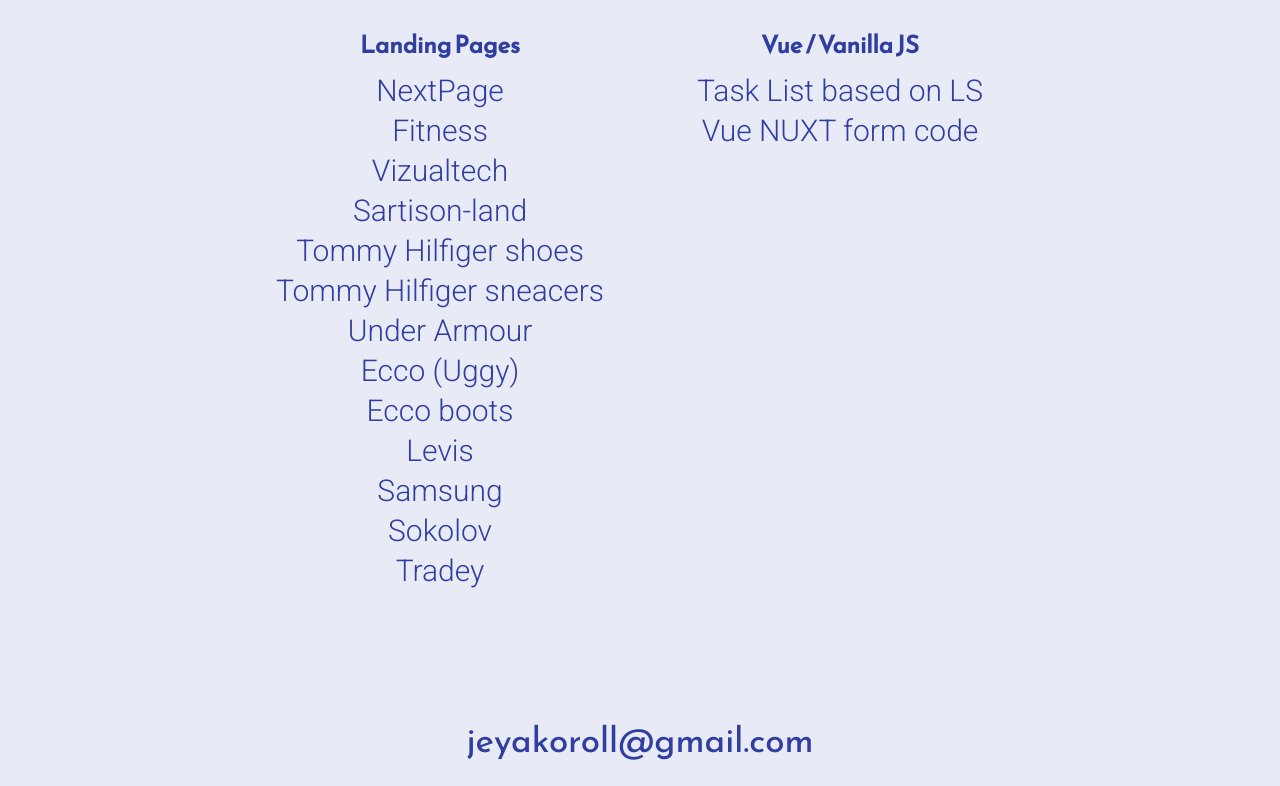
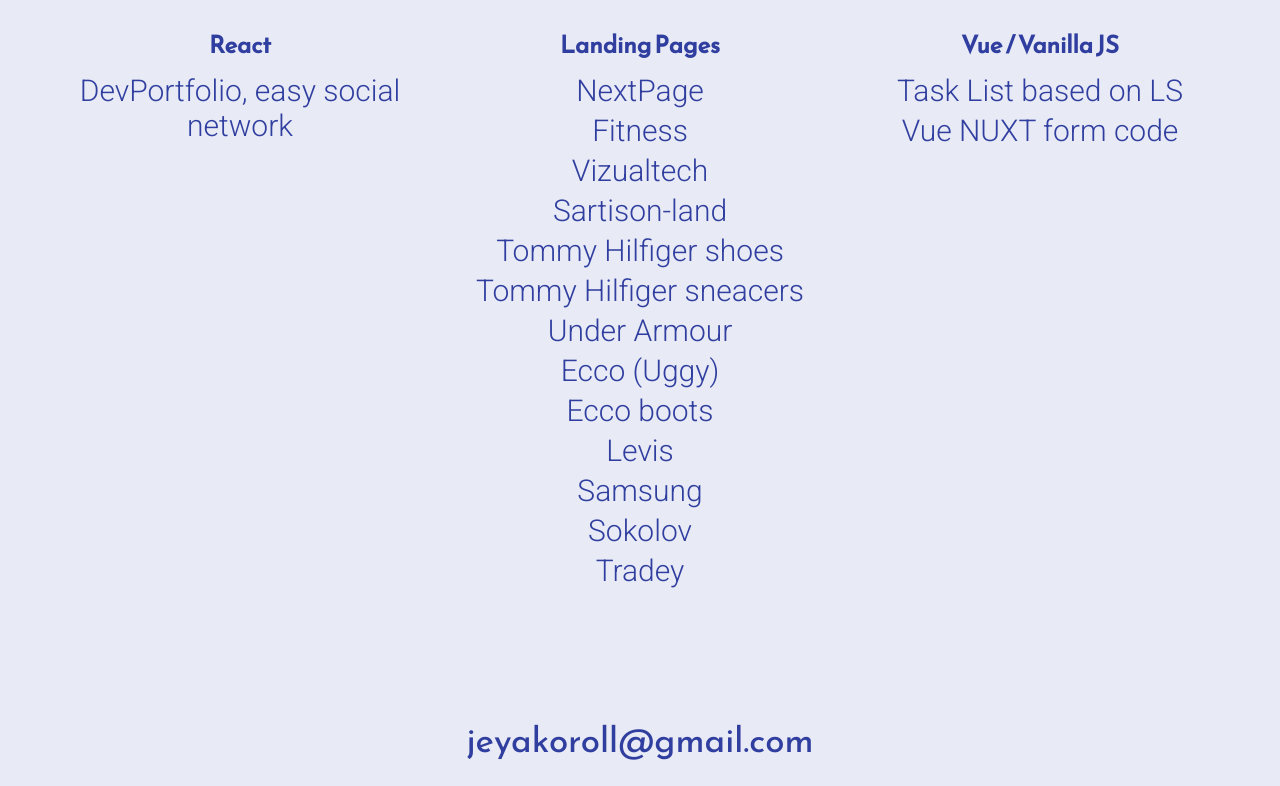
Before and after one commit to jeyakoroll/korolenko, a plain HTML site: page index.html in a window 1280 px wide. Shown: the part 664-1450 px from the top of the page. Drawn offline with Linux system fonts and the light colour scheme.

Commit message:
deploy with react devportfolio

```diff
--- a/index.html
+++ b/index.html
@@ -46,10 +46,10 @@
 		</div>
 		<p class="portfolio-title">My works</p>
 		<div class="portfolio">
-			<!-- <div class="portfolio-item">
+			<div class="portfolio-item">
 				<p class="portfolio-title">React</p>
-				<a target="_blank" class="landings-item" href="http://18.219.88.120/">A-YANT</a>
-			</div> -->
+				<a target="_blank" class="landings-item" href="https://intense-garden-73146.herokuapp.com/">DevPortfolio, easy social network</a>
+			</div>
 			<div class="portfolio-item">
 				<p class="portfolio-title">Landing Pages</p>
 				<!-- <a target="_blank" class="landings-item" href="https://www.talentcoin.tech/">TalentCoin</a> -->
```
